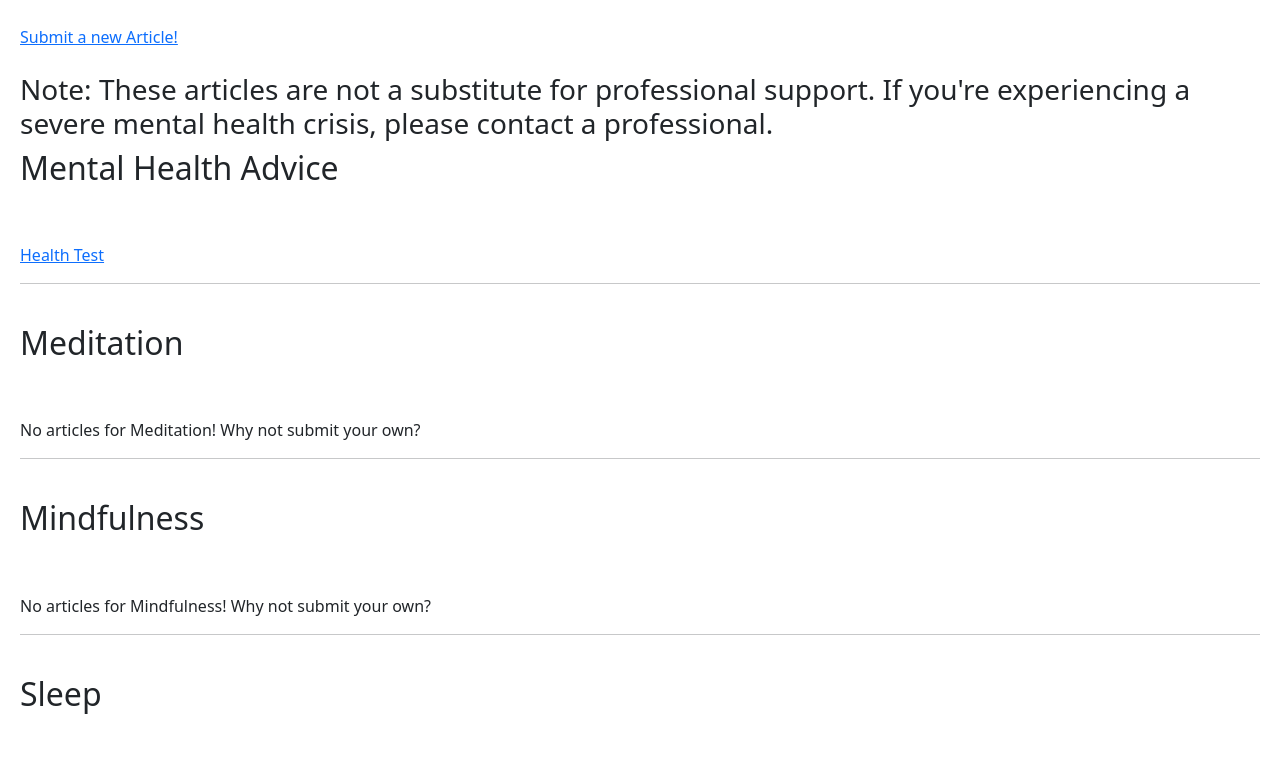
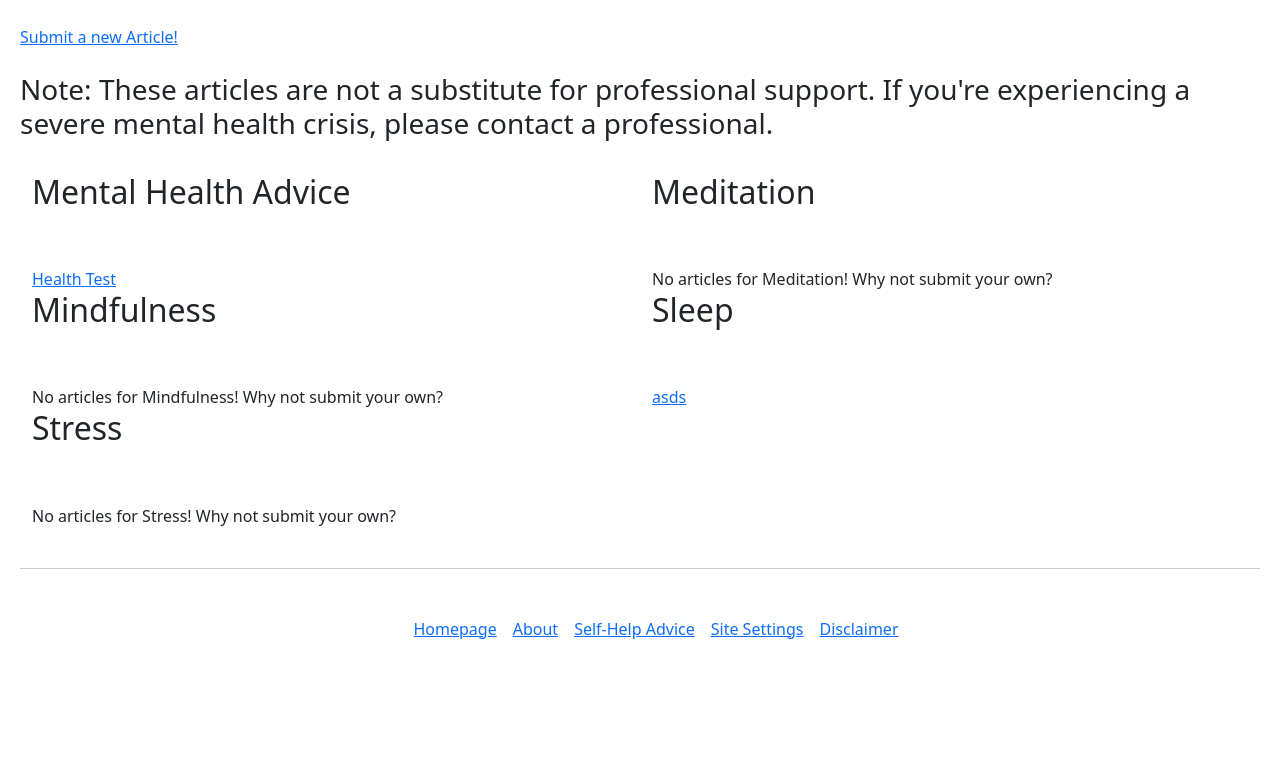
Before and after one commit to CalllumSCO/HCI4Therapy, a Django app: page /self-care/ in a window 1280 px wide; the page is wider, and only the part inside the window is pictured. Shown: the part 121-889 px from the top of that part. After the commit the page ends 760 px from the top of that part, so only its background shows below. Run offline with Django 4.2, Linux system fonts and the light colour scheme; data comes from the database, SQL or seed files in the repository; some libraries are stand-ins or nearby versions.

Commit message:
small update to resources page

```diff
--- a/templates/main/self_help.html
+++ b/templates/main/self_help.html
@@ -1,7 +1,7 @@
 {% extends 'main/base.html' %}
 
 {% block title %}
-    Self Help
+    Resources
 {% endblock %}
 
 {% block body %}
@@ -10,6 +10,10 @@
     <h3>Note: These articles are not a substitute for professional support. If you're experiencing a severe mental
     health crisis, please contact a professional.</h3>
 
+    <br>
+    <div class="container-fluid">
+        <div class="row row-cols-2">
+            <div class="col">
                 <h2>Mental Health Advice</h2>
                 <br><br>
                 {% if mental_health_advice %}
@@ -19,8 +23,9 @@
                 {% else %}
                     No articles for Mental Health Advice! Why not submit your own?
                 {% endif %}
-    <br><hr><br>
+            </div>
 
+            <div class="col">
                 <h2>Meditation</h2>
                 <br><br>
                 {% if meditation %}
@@ -30,8 +35,9 @@
                 {% else %}
                     No articles for Meditation! Why not submit your own?
                 {% endif %}
-    <br><hr><br>
+            </div>
 
+            <div class="col">
                 <h2>Mindfulness</h2>
                 <br><br>
                 {% if mindfulness %}
@@ -41,8 +47,9 @@
                 {% else %}
                     No articles for Mindfulness! Why not submit your own?
                 {% endif %}
-    <br><hr><br>
+            </div>
 
+            <div class="col">
                 <h2>Sleep</h2>
                 <br><br>
                 {% if sleep %}
@@ -52,8 +59,9 @@
                 {% else %}
                     No articles for Sleep! Why not submit your own?
                 {% endif %}
-    <br><hr><br>
+            </div>
 
+            <div class="col">
                 <h2>Stress</h2>
                 <br><br>
                 {% if stress %}
@@ -63,5 +71,11 @@
                 {% else %}
                     No articles for Stress! Why not submit your own?
                 {% endif %}
+            </div>
+        </div>
+
+
+    </div>
+
 
 {% endblock %}
```
Lines whose indentation alone changed are shown as unchanged.
